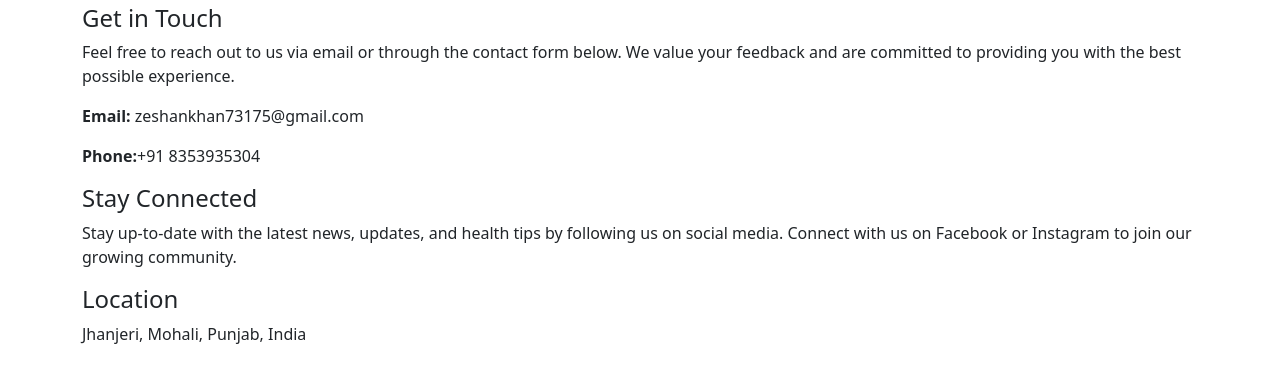
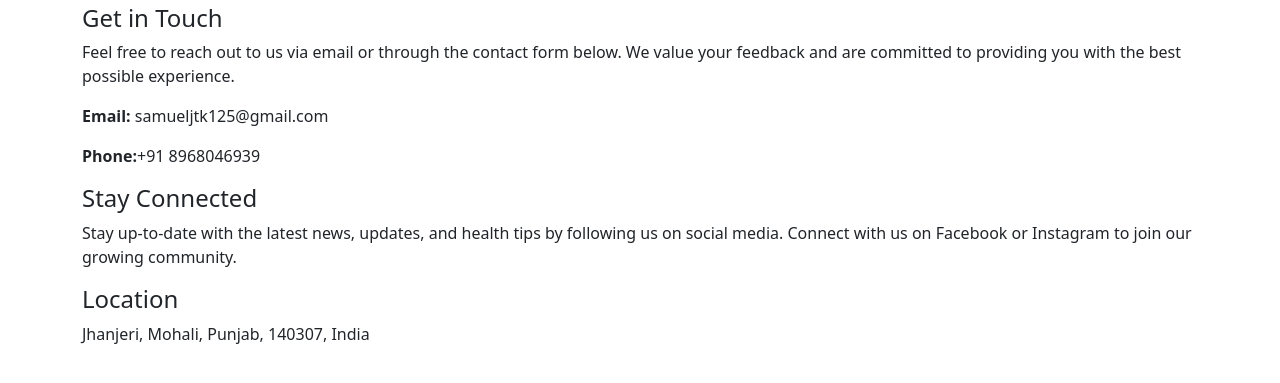
Before and after one commit to SamuelJordanTK/Semester-6-Project-Healthcare-Analytics-for-Disease-Prediction-, a Python web app: template Template/contact.html in a window 1280 px wide. Shown: the part 198-581 px from the top of the page. Run offline with Jinja, Linux system fonts and the light colour scheme; the template is opened without the code that fills it, so the values that code supplies are empty.

Commit message:
Update contact.html

```diff
--- a/Template/contact.html
+++ b/Template/contact.html
@@ -21,8 +21,8 @@
 </h4>
 <p>Feel free to reach out to us via email or through the contact form below. We value your feedback and are committed to providing you with the best possible experience.
 </p>
-<p><b>Email:</b> zeshankhan73175@gmail.com</p>
-<p><b>Phone:</b>+91 8353935304</p>
+<p><b>Email:</b> samueljtk125@gmail.com</p>
+<p><b>Phone:</b>+91 8968046939</p>
 
 
 <h4>Stay Connected</h4>
@@ -30,11 +30,12 @@
 </p>
 <h4>Location
 </h4>
-<p>Jhanjeri, Mohali, Punjab, India</p>
+<p>Jhanjeri, Mohali, Punjab, 140307, India</p>
 
 
 
     </div>
     <script src="https://cdn.jsdelivr.net/npm/bootstrap@5.3.1/dist/js/bootstrap.bundle.min.js" integrity="sha384-HwwvtgBNo3bZJJLYd8oVXjrBZt8cqVSpeBNS5n7C8IVInixGAoxmnlMuBnhbgrkm" crossorigin="anonymous"></script>
   </body>
+
 </html>
```
